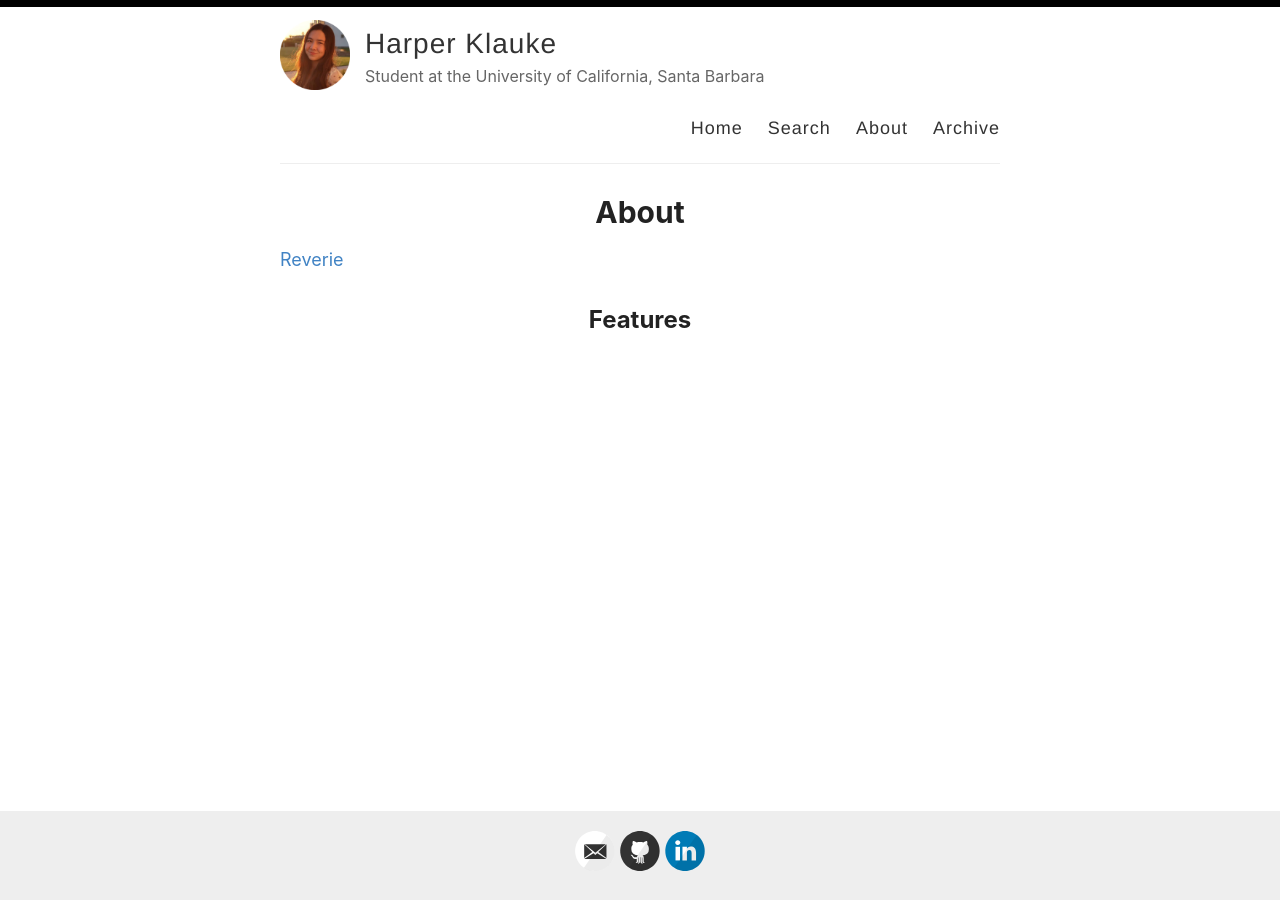
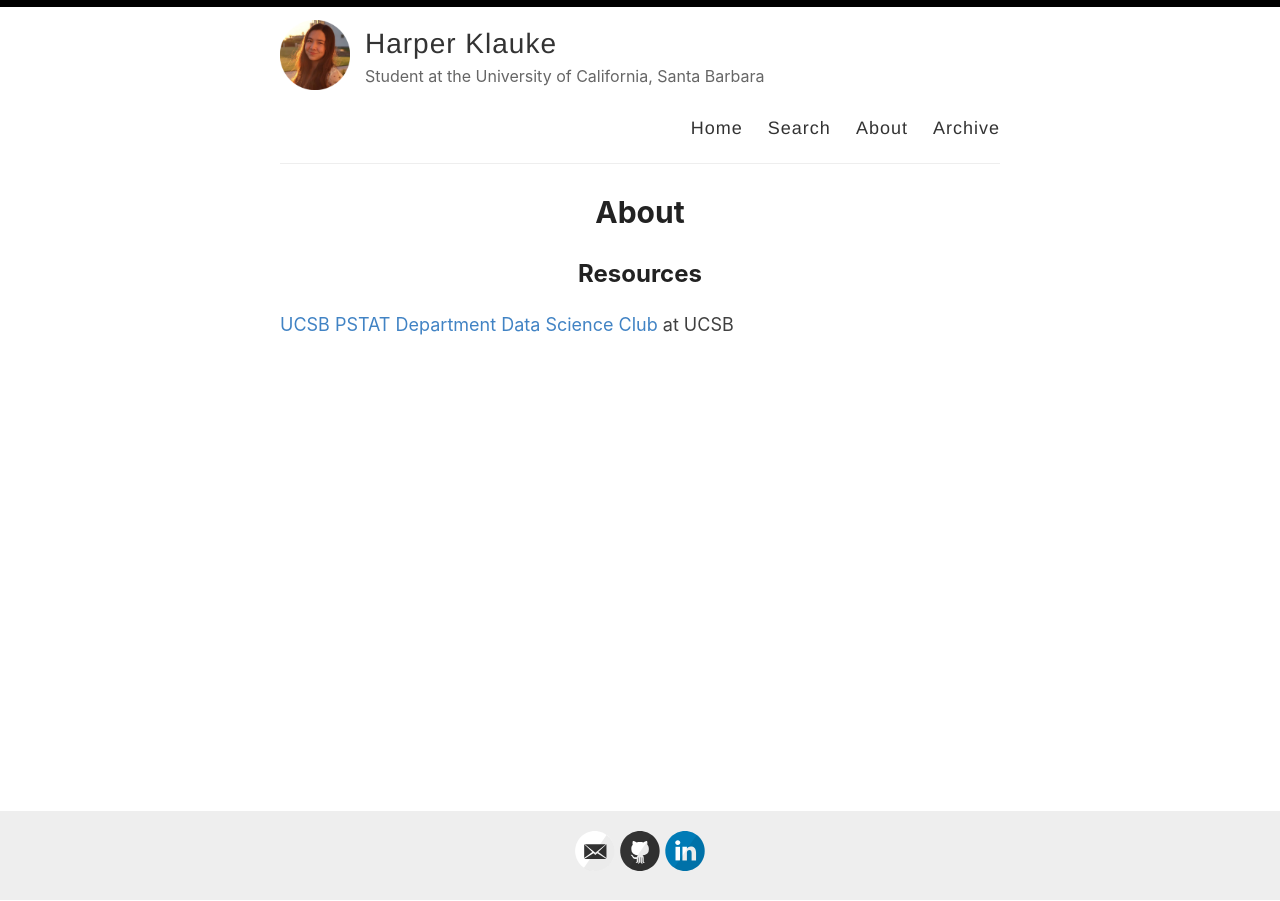
Before and after one commit to harperklauke/harperklauke.github.io, a Jekyll site: the page built from _pages/about.md, in a window 1280 px wide. Built offline with Jekyll 4.4.1, drawn with Linux system fonts in a browser that asks for light colours.

Commit message:
Update about.md

```diff
--- a/_pages/about.md
+++ b/_pages/about.md
@@ -4,6 +4,6 @@ title: About
 permalink: /about/
 ---
 
-[Reverie](https://github.com/amitmerchant1990/reverie)
-
-## Features
+## Resources
+[UCSB PSTAT Department](https://pstat.ucsb.edu)
+[Data Science Club](https://datascienceucsb.org) at UCSB
```
